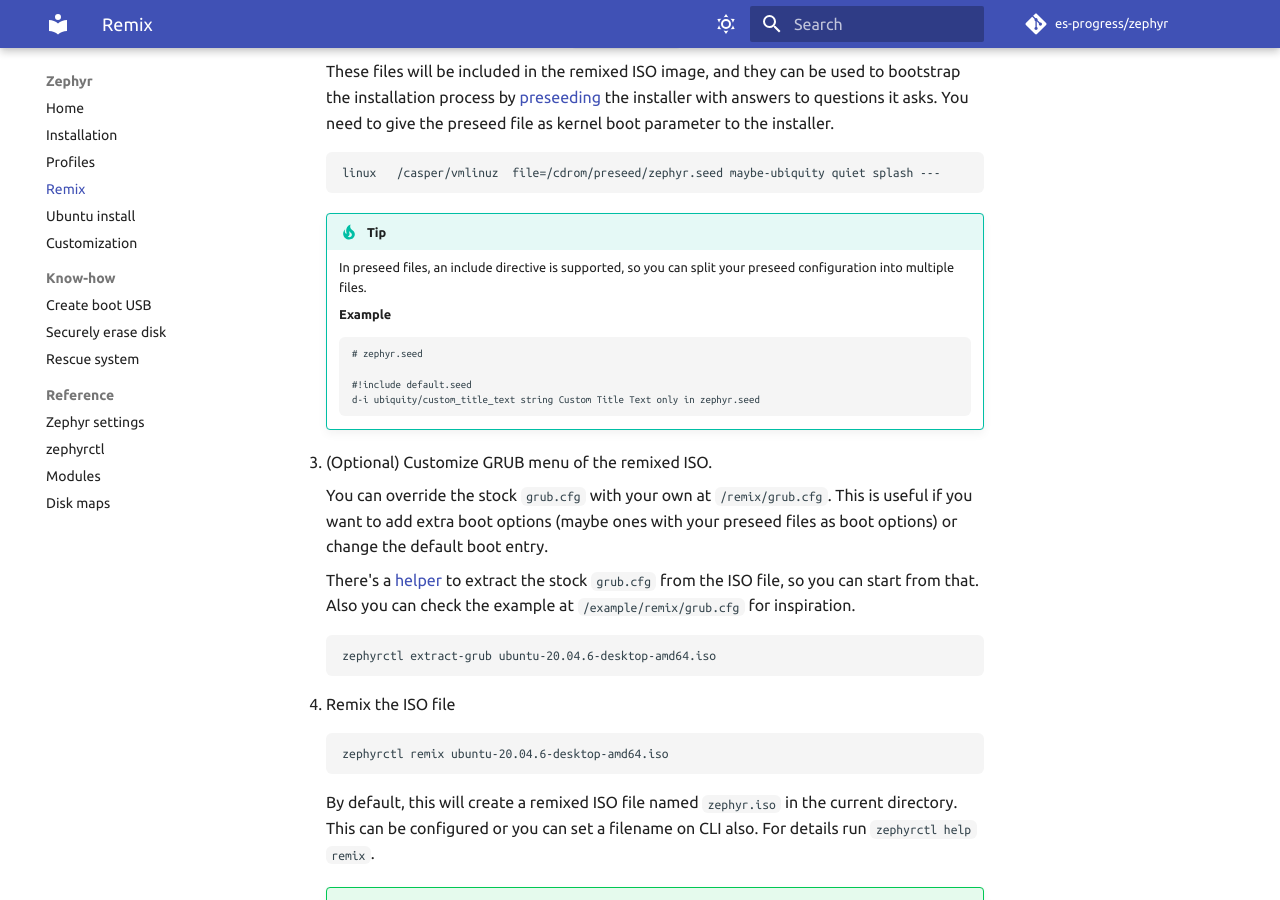
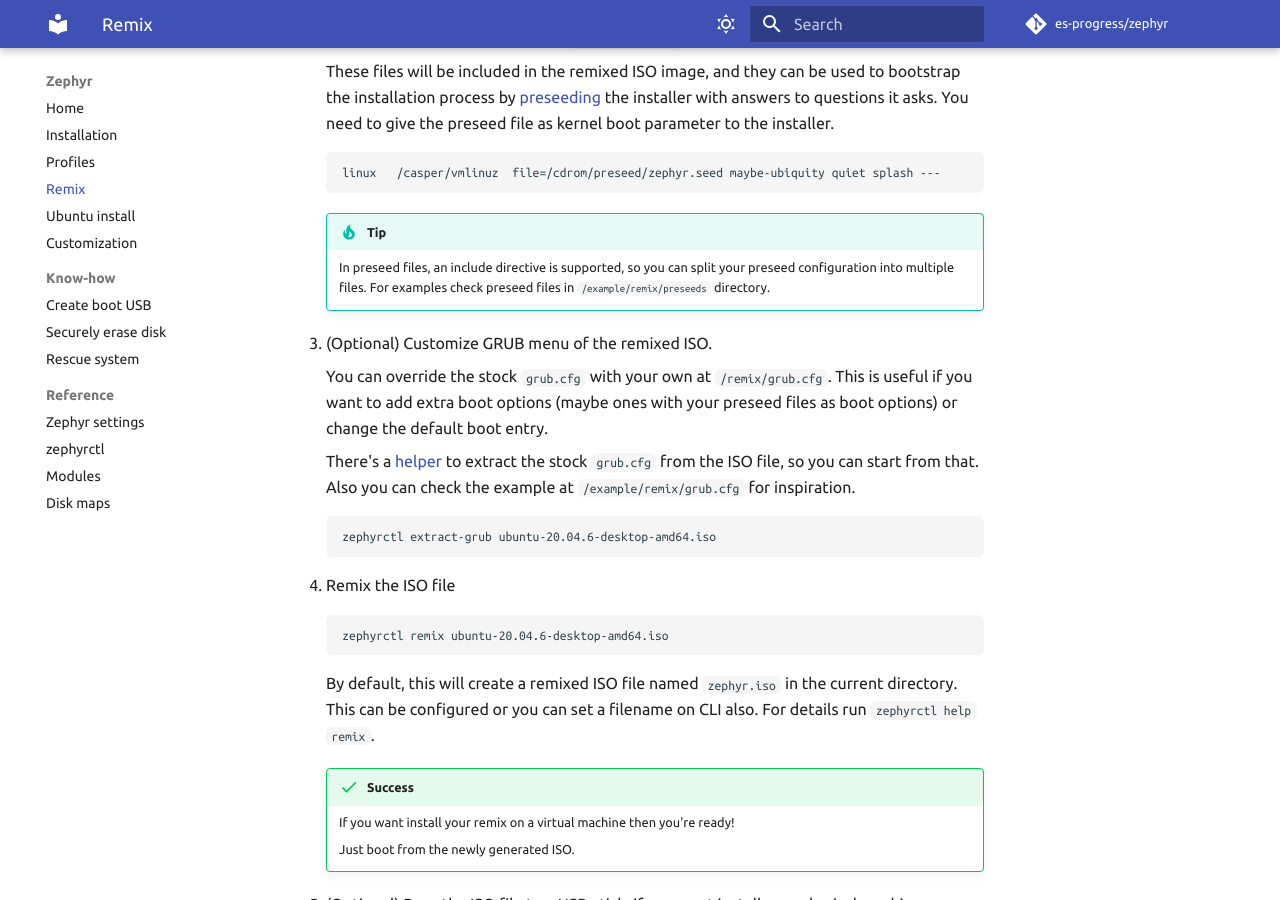
Before and after one commit to es-progress/zephyr, an MkDocs documentation site: the page built from docs/remix.md, in a window 1280 px wide and 900 px high, scrolled down 1131 px. Built offline with MkDocs 1.6.1 and Material for MkDocs 9.7.7, drawn with Linux system fonts in a browser that asks for light colours; emoji names are drawn with the system emoji font; comment, search, counter and statistics services are not loaded.

Commit message:
examples: add remix/preseeds

````diff
--- a/docs/remix.md
+++ b/docs/remix.md
@@ -48,14 +48,7 @@ The configuration files live in the `/remix` directory. This works similarly to
     !!! tip
 
         In preseed files, an include directive is supported, so you can split your preseed configuration into multiple files.
-
-        **Example**
-        ```
-        # zephyr.seed
-
-        #!include default.seed
-        d-i ubiquity/custom_title_text string Custom Title Text only in zephyr.seed
-        ```
+        For examples check preseed files in `/example/remix/preseeds` directory.
 
 1.  (Optional) Customize GRUB menu of the remixed ISO.
 
````
Also changed, not shown: 2 other files.
